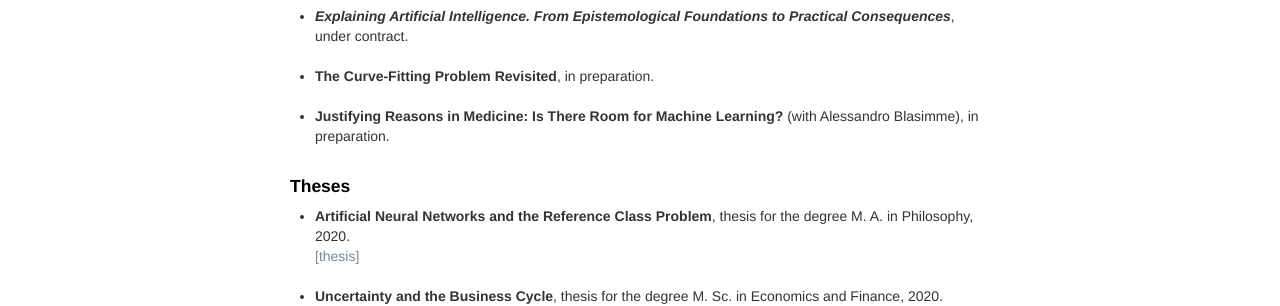
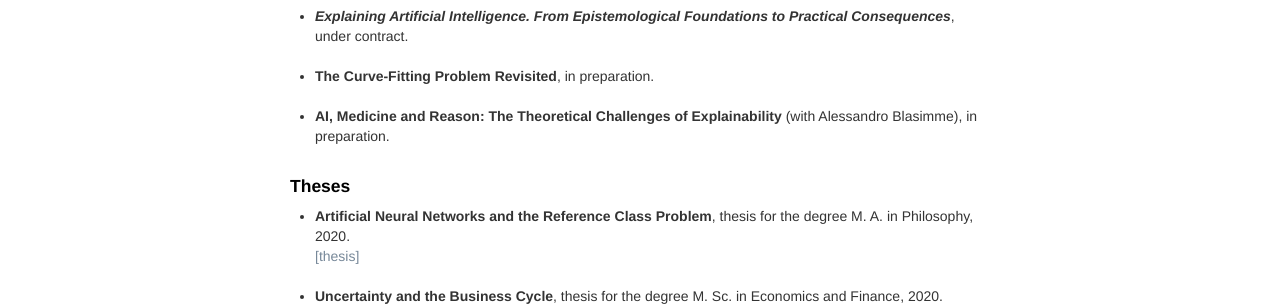
Before and after one commit to oliverbuchholz/oliverbuchholz.github.io, a Jekyll site: the page built from pages/writing.md, in a window 1280 px wide. Shown: the part 1026-1332 px from the top of the page. Built offline with Jekyll 4.4.1, drawn with Linux system fonts in a browser that asks for light colours.

Commit message:
Update writing.md

```diff
--- a/pages/writing.md
+++ b/pages/writing.md
@@ -57,7 +57,7 @@ Reinhardt, K. (eds.): <i>Handbuch Philosophie der Digitalit&auml;t</i>. Heidelbe
 <li><b>The Curve-Fitting Problem Revisited</b>, in preparation.<br><br>
 </li>
 
-<li><b>Justifying Reasons in Medicine: Is There Room for Machine Learning?</b> (with Alessandro Blasimme), in preparation.<br><br>
+<li><b>AI, Medicine and Reason: The Theoretical Challenges of Explainability</b> (with Alessandro Blasimme), in preparation.<br><br>
 </li>
 </ul>
 
```
